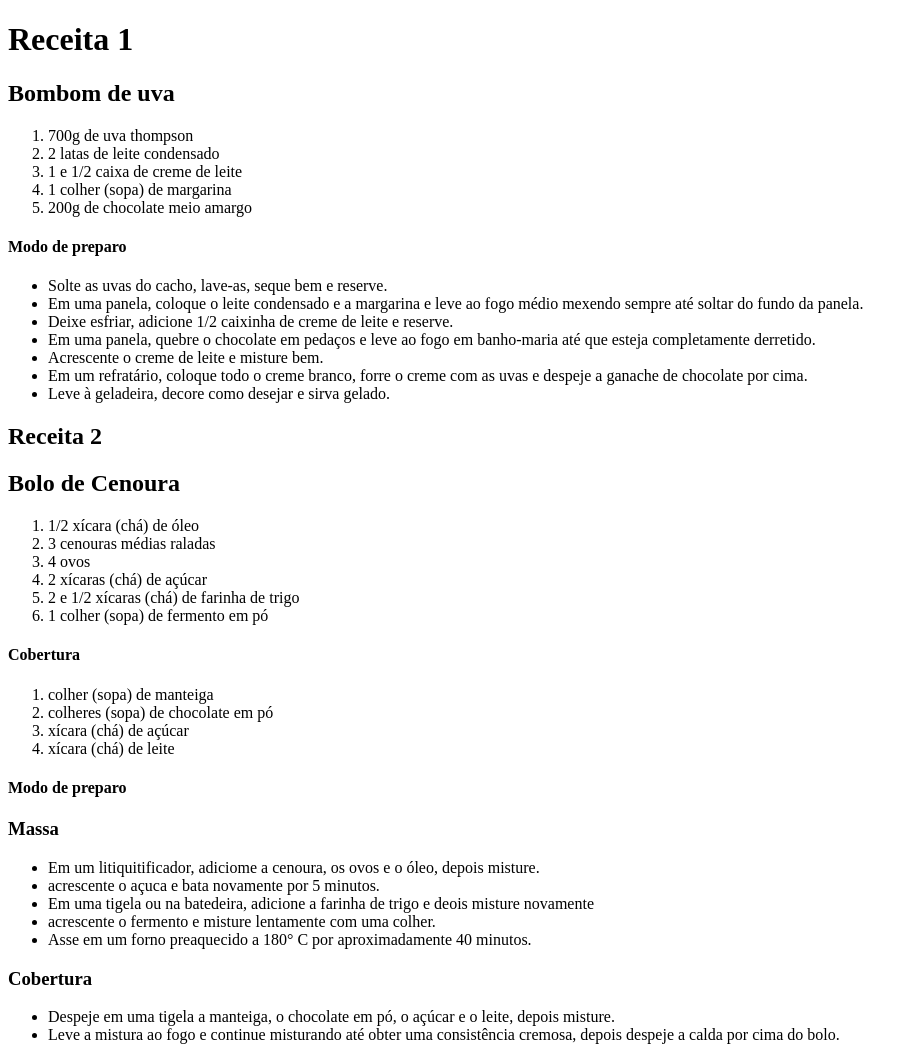
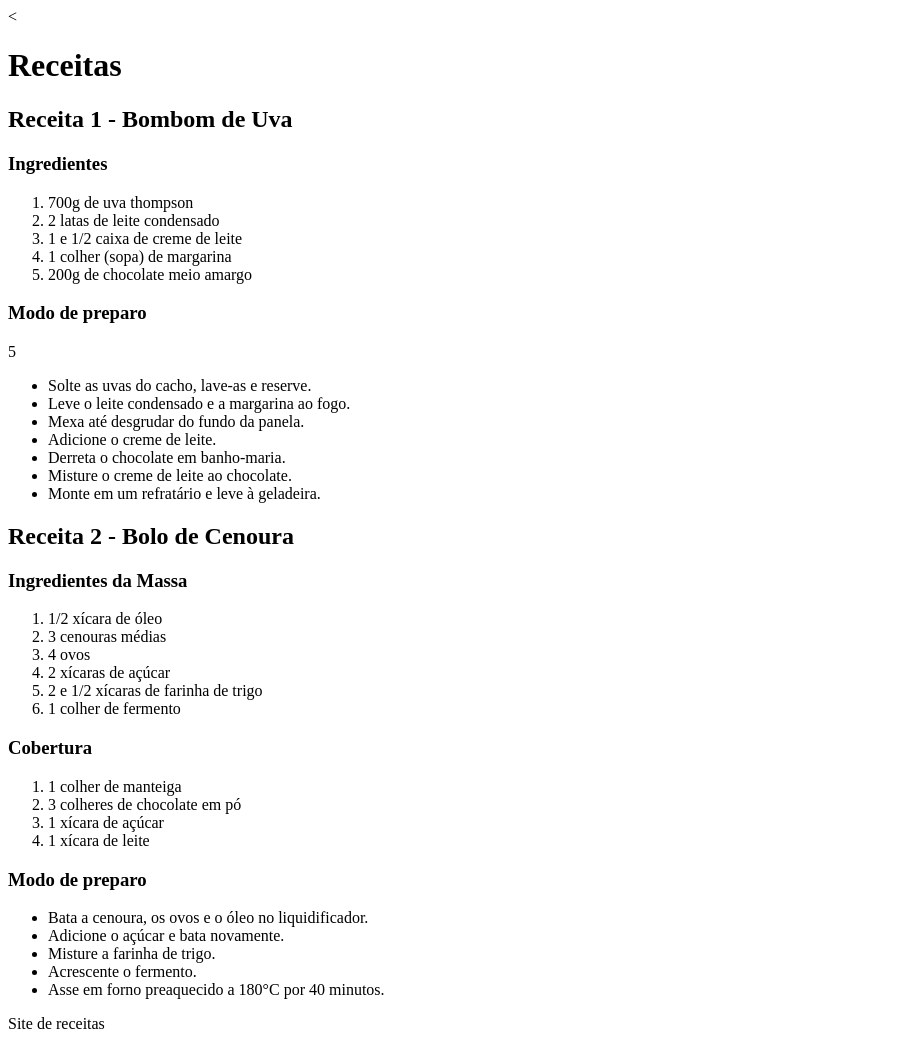
Before and after one commit to talita8880623-hash/html, a plain HTML site: page receitas.html in a window 1280 px wide. Shown: the whole page, without its empty margins (0-914 px from the left). Drawn offline with Linux system fonts and the light colour scheme.

Commit message:
feat: reestruturação para tags semânticas

```diff
--- a/receitas.html
+++ b/receitas.html
@@ -1,17 +1,29 @@
-<!DOCTYPE html>
-<html lang="en">
+<<!DOCTYPE html>
+<html lang="pt-BR">
 
 <head>
     <meta charset="UTF-8">
     <meta name="viewport" content="width=device-width, initial-scale=1.0">
-    <title>receitas</title>
-
+    <title>Receitas</title>
 </head>
 
 <body>
 
-    <h1>Receita 1</h1>
-    <h2>Bombom de uva</h2>
+    <header>
+        <h1>Receitas</h1>
+    </header>
+
+    <main>
+
+        <article>
+
+            <header>
+                <h2>Receita 1 - Bombom de Uva</h2>
+            </header>
+
+            <section>
+                <h3>Ingredientes</h3>
+
                 <ol>
                     <li>700g de uva thompson</li>
                     <li>2 latas de leite condensado</li>
@@ -19,58 +31,74 @@
                     <li>1 colher (sopa) de margarina</li>
                     <li>200g de chocolate meio amargo</li>
                 </ol>
+            </section>
 
-    <h4>Modo de preparo</h4>
+            <section>
+                <h3>Modo de preparo</h3>
+5
                 <ul>
+                    <li>Solte as uvas do cacho, lave-as e reserve.</li>
+                    <li>Leve o leite condensado e a margarina ao fogo.</li>
+                    <li>Mexa até desgrudar do fundo da panela.</li>
+                    <li>Adicione o creme de leite.</li>
+                    <li>Derreta o chocolate em banho-maria.</li>
+                    <li>Misture o creme de leite ao chocolate.</li>
+                    <li>Monte em um refratário e leve à geladeira.</li>
+                </ul>
+            </section>
 
-        <li>Solte as uvas do cacho, lave-as, seque bem e reserve.</li>
-        <li>Em uma panela, coloque o leite condensado e a margarina e leve
-            ao fogo médio mexendo sempre até soltar do fundo da panela.</li>
-        <li>Deixe esfriar, adicione 1/2 caixinha de creme de leite e reserve.</li>
-        <li>Em uma panela, quebre o chocolate em pedaços e leve ao fogo em banho-maria
-            até que esteja completamente derretido.</li>
-        <li>Acrescente o creme de leite e misture bem.</li>
-        <li>Em um refratário, coloque todo o creme branco, forre o creme com as uvas e despeje
-            a ganache de chocolate por cima.</li>
-        <li>Leve à geladeira, decore como desejar e sirva gelado.</li>
+        </article>
+
+        <article>
+
+            <header>
+                <h2>Receita 2 - Bolo de Cenoura</h2>
+            </header>
+
+            <section>
+                <h3>Ingredientes da Massa</h3>
+
+                <ol>
+                    <li>1/2 xícara de óleo</li>
+                    <li>3 cenouras médias</li>
+                    <li>4 ovos</li>
+                    <li>2 xícaras de açúcar</li>
+                    <li>2 e 1/2 xícaras de farinha de trigo</li>
+                    <li>1 colher de fermento</li>
+                </ol>
+            </section>
+
+            <section>
+                <h3>Cobertura</h3>
+
+                <ol>
+                    <li>1 colher de manteiga</li>
+                    <li>3 colheres de chocolate em pó</li>
+                    <li>1 xícara de açúcar</li>
+                    <li>1 xícara de leite</li>
+                </ol>
+            </section>
+
+            <section>
+                <h3>Modo de preparo</h3>
+
+                <ul>
+                    <li>Bata a cenoura, os ovos e o óleo no liquidificador.</li>
+                    <li>Adicione o açúcar e bata novamente.</li>
+                    <li>Misture a farinha de trigo.</li>
+                    <li>Acrescente o fermento.</li>
+                    <li>Asse em forno preaquecido a 180°C por 40 minutos.</li>
                 </ul>
+            </section>
 
-    <h2>Receita 2</h2>
-    <h2>Bolo de Cenoura</h2>
-    <ol>
-        <li>1/2 xícara (chá) de óleo</li>
-        <li> 3 cenouras médias raladas</li>
-        <li>4 ovos </li>
-        <li>2 xícaras (chá) de açúcar </li>
-        <li>2 e 1/2 xícaras (chá) de farinha de trigo</li>
-        <li>1 colher (sopa) de fermento em pó</li>
-    </ol>
+        </article>
 
-    <h4> Cobertura</h4>
-    <ol>
-        <li> colher (sopa) de manteiga</li>
-        <li> colheres (sopa) de chocolate em pó</li>
-        <li> xícara (chá) de açúcar</li>
-        <li> xícara (chá) de leite</li>
-    </ol>
+    </main>
 
-    <h4>Modo de preparo</h4>
-    <h3>Massa</h3>
-    <ul>
-        <li>Em um litiquitificador, adiciome a cenoura, os ovos e o óleo, depois misture.</li>
-        <li>acrescente o açuca e bata novamente por 5 minutos. </li>
-        <li>Em uma tigela ou na batedeira, adicione a farinha de trigo
-            e deois misture novamente</li>
-        <li>acrescente o fermento e misture lentamente com uma colher.</li>
-        <li>Asse em um forno preaquecido a 180° C por aproximadamente 40 minutos.</li>
-    </ul>
-    <h3>Cobertura</h3>
-    <ul>
-        <li>Despeje em uma tigela a manteiga, o chocolate em pó, o açúcar
-            e o leite, depois misture.</li>
-        <li>Leve a mistura ao fogo e continue misturando até obter uma consistência
-            cremosa, depois despeje a calda por cima do bolo.</li>
-    </ul>
+    <footer>
+        <p>Site de receitas</p>
+    </footer>
+
 </body>
 
 </html>
```
Also changed, not shown: index.html (+23 -8 lines). Lines whose indentation alone changed are shown as unchanged.
